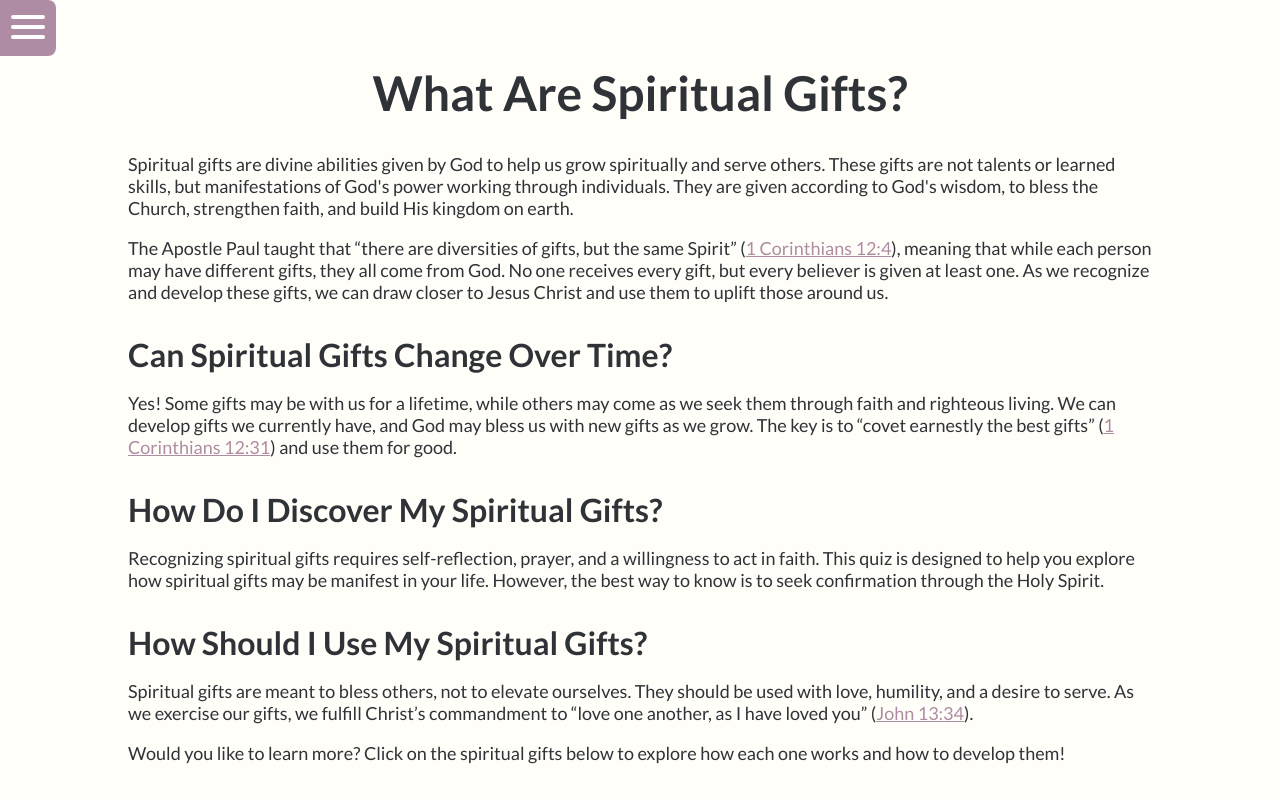
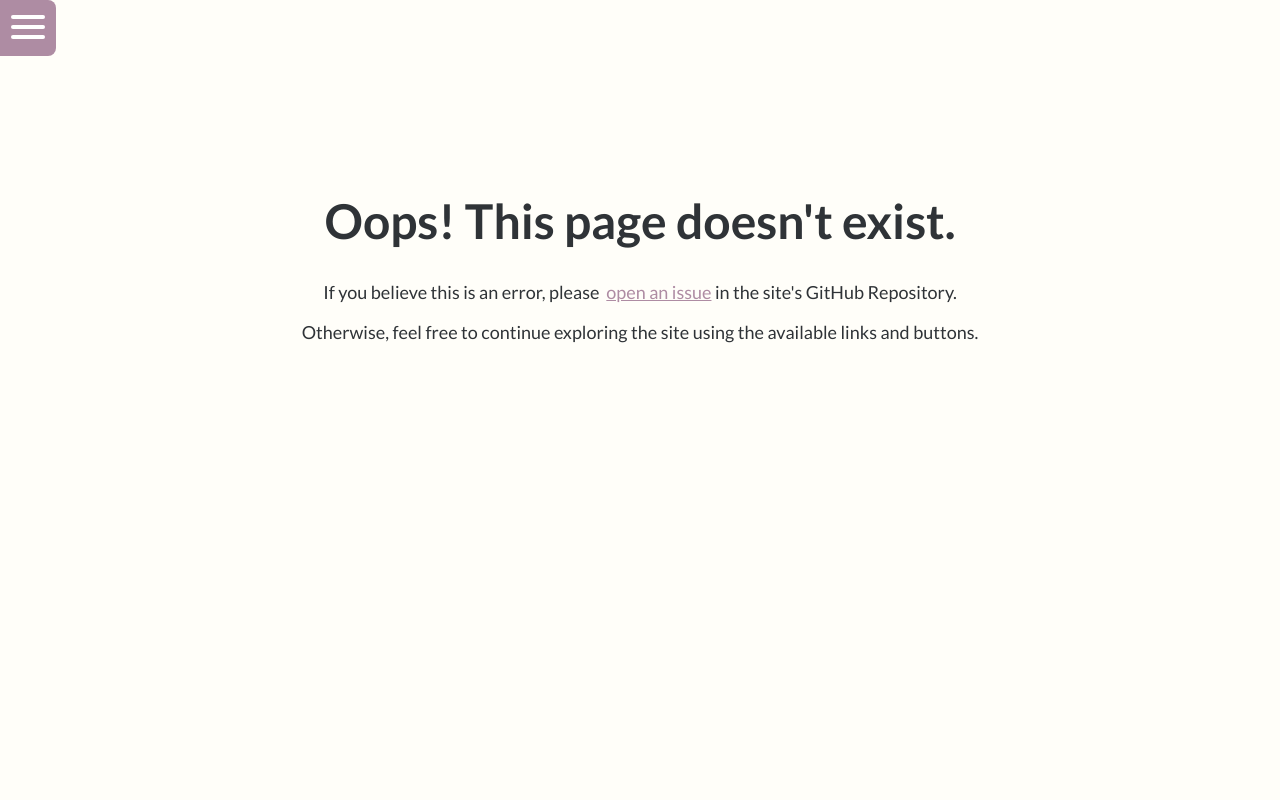
Before and after one commit to BeauYancey/spiritual-gifts, a React (Vite) app: page /quiz in a window 1280 px wide. Built offline with nearby package versions, Linux system fonts and the light colour scheme.

Commit message:
add router

```diff
--- a/package.json
+++ b/package.json
@@ -10,6 +10,7 @@
     "preview": "vite preview"
   },
   "dependencies": {
+    "@tanstack/react-router": "^1.114.25",
     "react": "^19.0.0",
     "react-dom": "^19.0.0"
   },
--- a/src/App.tsx
+++ b/src/App.tsx
@@ -1,11 +1,14 @@
-import Navbar from "./components/Navbar";
+import Router from "./components/Router";
 import LearnMore from "./views/LearnMore";
 
 export default function App() {
-  return (
-    <>
-      <Navbar />
-      <LearnMore />
-    </>
-  );
+
+  const routes = [
+    {
+      path: '/',
+      component: LearnMore
+    }
+  ]
+
+  return <Router routes={routes} />;
 }
--- /dev/null
+++ b/src/components/Router.tsx
@@ -0,0 +1,47 @@
+import {
+	createRootRoute,
+	createRoute,
+	createRouter,
+	RouterProvider,
+	Outlet,
+	RouteComponent
+} from "@tanstack/react-router"
+import Navbar from "./Navbar";
+import NotFound from "../views/NotFound";
+import { ReactNode } from "react";
+
+interface Route {
+	path: string,
+	component: RouteComponent<ReactNode>,
+}
+
+interface Props {
+	routes: Route[]
+}
+
+export default function Router(props: Props)  {
+	const rootRoute = createRootRoute({
+			component: () => (
+				<>
+					<Navbar />
+					<Outlet />
+				</>
+			),
+			notFoundComponent: NotFound
+		});
+
+		const routes = props.routes.map(r => createRoute({
+			getParentRoute: () => rootRoute,
+			path: r.path,
+			component: r.component
+		}));
+
+		const routeTree = rootRoute.addChildren(routes);
+		const router = createRouter({
+			routeTree,
+			defaultPreload: 'intent',
+			scrollRestoration: true
+		})
+
+		return <RouterProvider router={router} />;
+}
--- /dev/null
+++ b/src/views/NotFound.tsx
@@ -0,0 +1,15 @@
+export default function NotFound() {
+	return (
+		<main style={{paddingTop: '20vh', textAlign: 'center'}}>
+			<h1>Oops! This page doesn't exist.</h1>
+			<p>
+				If you believe this is an error, please &nbsp;
+				<a href='https://github.com/BeauYancey/spiritual-gifts/issues' target='_blank'>open an issue</a>
+				&nbsp;in the site's GitHub Repository.
+			</p>
+			<p>
+				Otherwise, feel free to continue exploring the site using the available links and buttons.
+			</p>
+		</main>
+	)
+}
```
Also changed, not shown: 1 other file (tests, documents, lock files or other folders).
